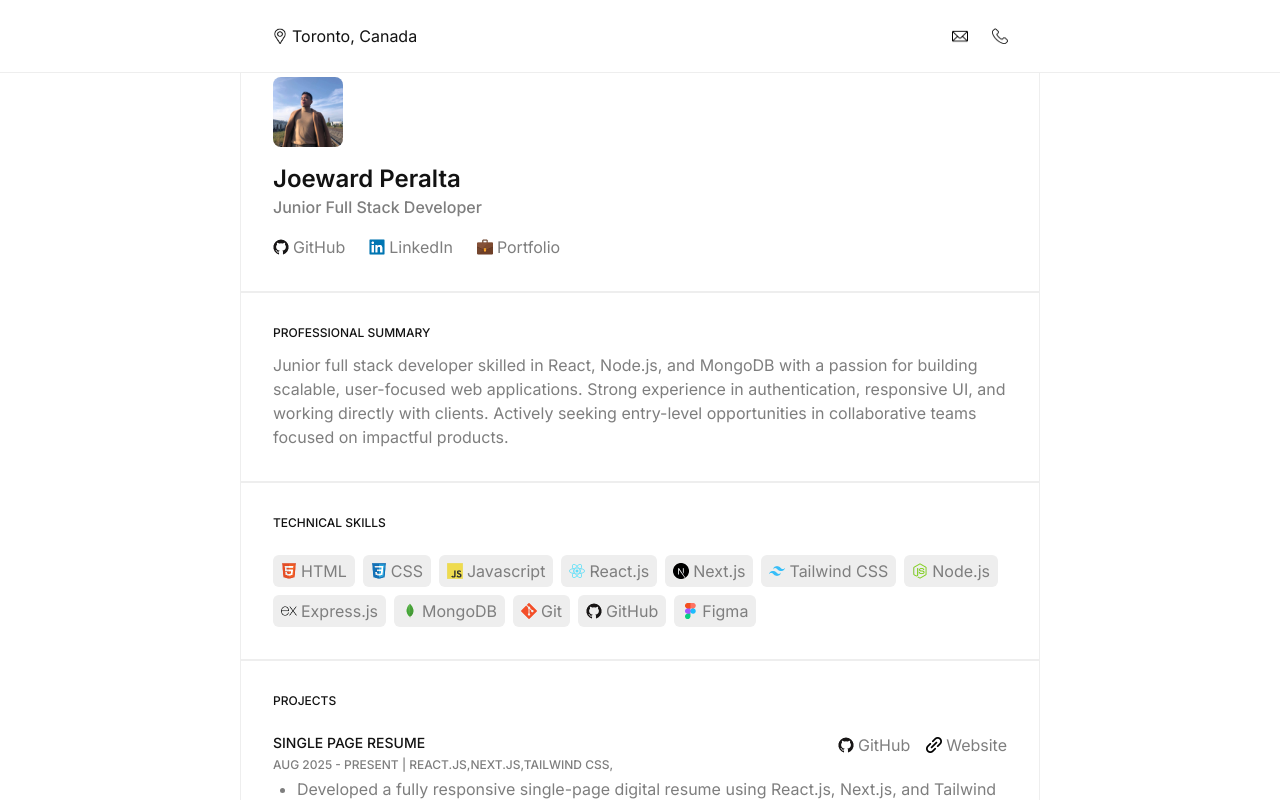
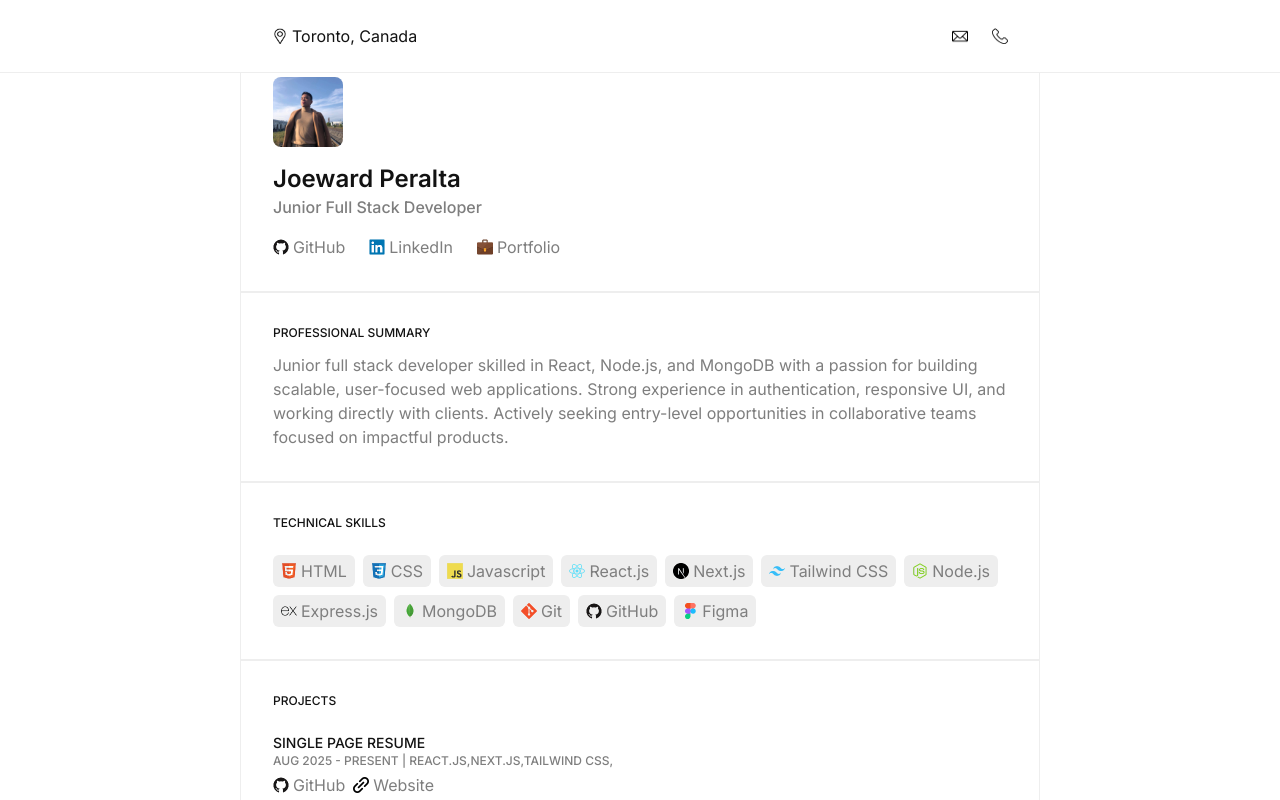
Before and after one commit to joewardperalta/single-page-resume, a Next.js app: page / in a window 1280 px wide. Shown: the top 800 px of the page. Built offline with nearby package versions, Linux system fonts and the light colour scheme.

Commit message:
Move the links under the tech stack

```diff
--- a/components/ProjectCard.jsx
+++ b/components/ProjectCard.jsx
@@ -8,23 +8,7 @@ export default function ProjectCard({ className, project }) {
       {/* Headline */}
       <div className="mb-1">
         {/* Title */}
-        <div className="flex justify-between">
-          <SubHeading>{project.title}</SubHeading>
-
-          {/* Links */}
-          <div className="flex gap-4">
-            <SocialLinkCard
-              iconSrc="/github-icon.png"
-              title="GitHub"
-              link={project.githubLink}
-            />
-            <SocialLinkCard
-              iconSrc="/link-icon.png"
-              title="Website"
-              link={project.websiteLink}
-            />
-          </div>
-        </div>
+        <SubHeading>{project.title}</SubHeading>
 
         {/* Date and stack */}
         <div>
@@ -41,6 +25,20 @@ export default function ProjectCard({ className, project }) {
         </div>
       </div>
 
+      {/* Links */}
+      <div className="flex gap-2 mb-1">
+        <SocialLinkCard
+          iconSrc="/github-icon.png"
+          title="GitHub"
+          link={project.githubLink}
+        />
+        <SocialLinkCard
+          iconSrc="/link-icon.png"
+          title="Website"
+          link={project.websiteLink}
+        />
+      </div>
+
       {/* Responsibilities */}
       <div className="pl-6">
         <ul>
```
